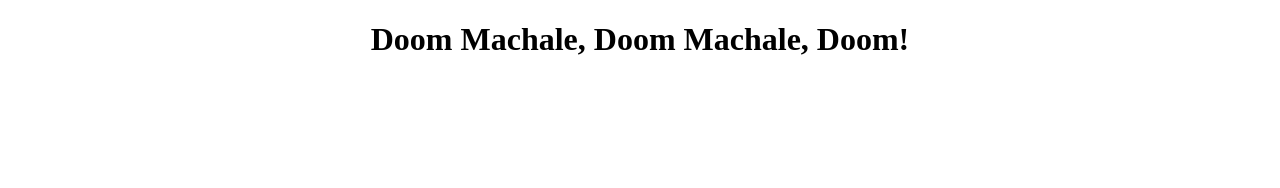
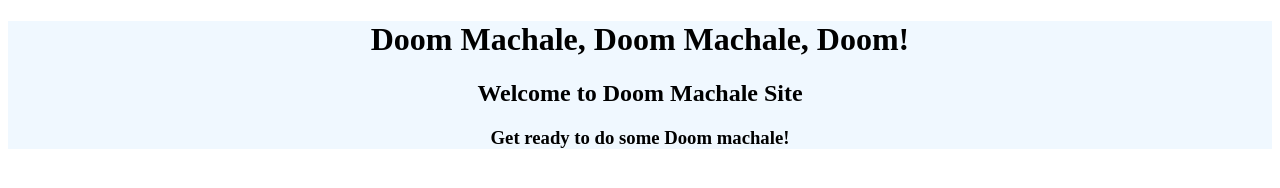
Before and after one commit to HyperRahu/First_Project, a plain HTML site: page index.html in a window 1280 px wide. Drawn offline with Linux system fonts and the light colour scheme.

Commit message:
Second commit

```diff
--- a/index.html
+++ b/index.html
@@ -6,11 +6,14 @@
     <meta http-equiv="X-UA-Compatible" content="IE=edge">
     <meta name="viewport" content="width=device-width, initial-scale=1.0">
     <title>GitHub</title>
+    <link rel="stylesheet" href="style.css">
 </head>
 
 <body>
     <div class="githubrepo">
-        <h1 align="center">Doom Machale, Doom Machale, Doom!</h1>
+        <h1>Doom Machale, Doom Machale, Doom!</h1>
+        <h2>Welcome to Doom Machale Site</h2>
+        <h3>Get ready to do some Doom machale!</h3>
     </div>
 </body>
 
--- /dev/null
+++ b/style.css
@@ -0,0 +1,4 @@
+.githubrepo {
+    background-color: aliceblue;
+    text-align: center;
+}
```
